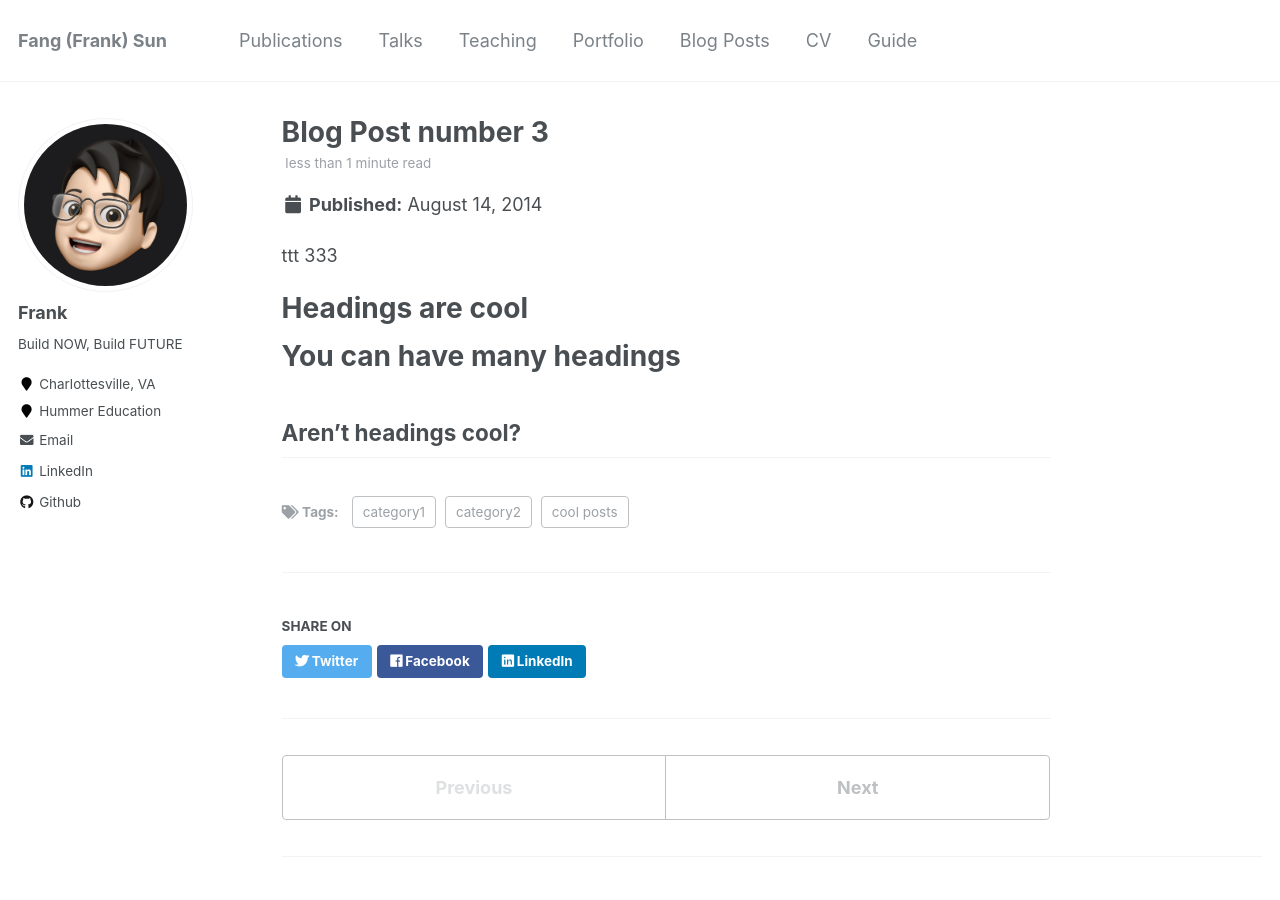
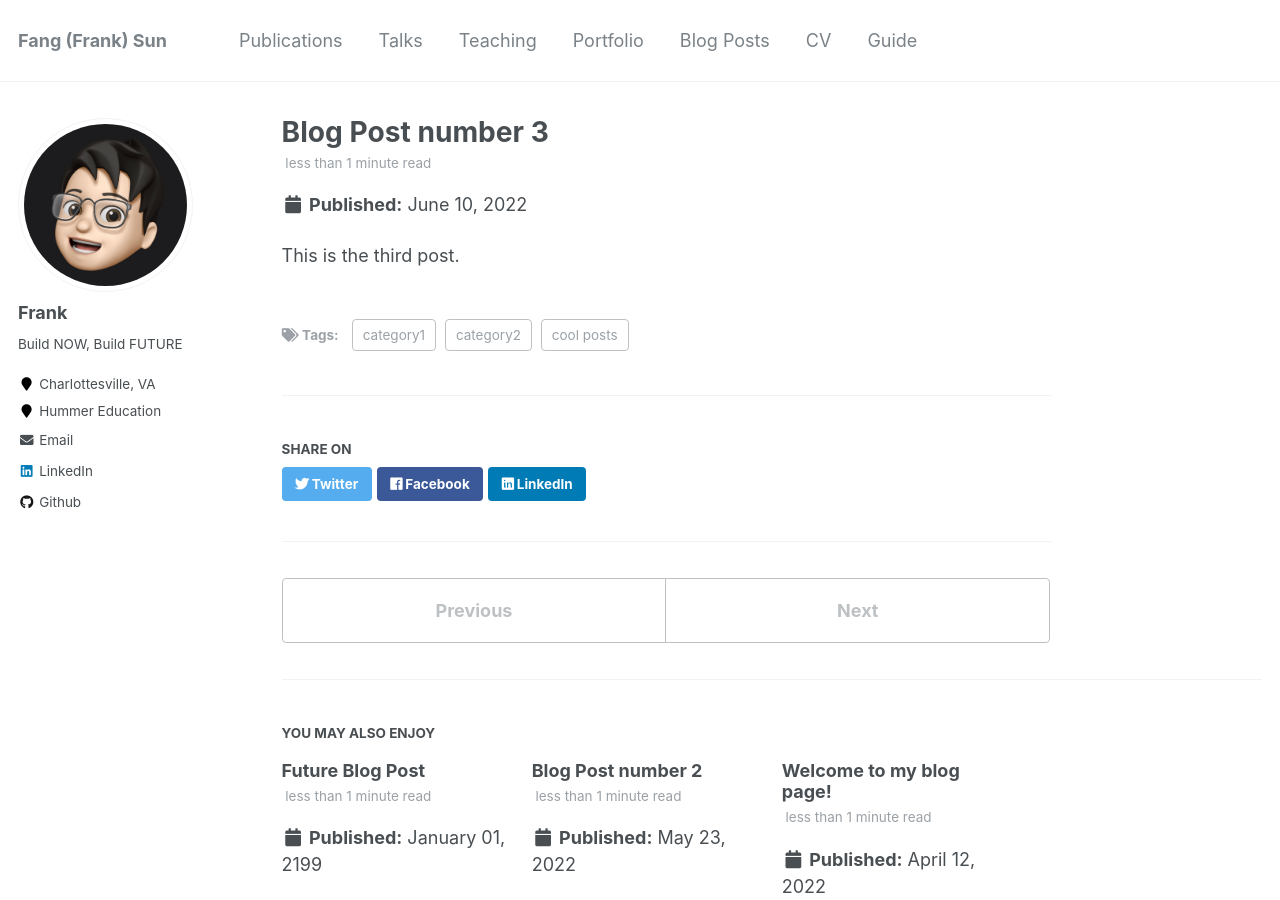
Before and after one commit to FangFrankSun/AcademicPage, a Jekyll site: the page built from _posts/2022-06-10-blog-post-3.md, in a window 1280 px wide and 900 px high. Built offline with Jekyll 4.4.1, drawn with Linux system fonts in a browser that asks for light colours.

Commit message:
Update and rename 2014-08-14-blog-post-3.md to 2022-06-10-blog-post-3.md

```diff
--- a/_posts/2014-08-14-blog-post-3.md
+++ b/_posts/2022-06-10-blog-post-3.md
@@ -1,6 +1,6 @@
 ---
 title: 'Blog Post number 3'
-date: 2014-08-14
+date: 2022-06-10
 permalink: /posts/2014/08/blog-post-3/
 tags:
   - cool posts
@@ -8,13 +8,4 @@ tags:
   - category2
 ---
 
-ttt 333
-
-Headings are cool
-======
-
-You can have many headings
-======
-
-Aren't headings cool?
-------
+This is the third post.
```
